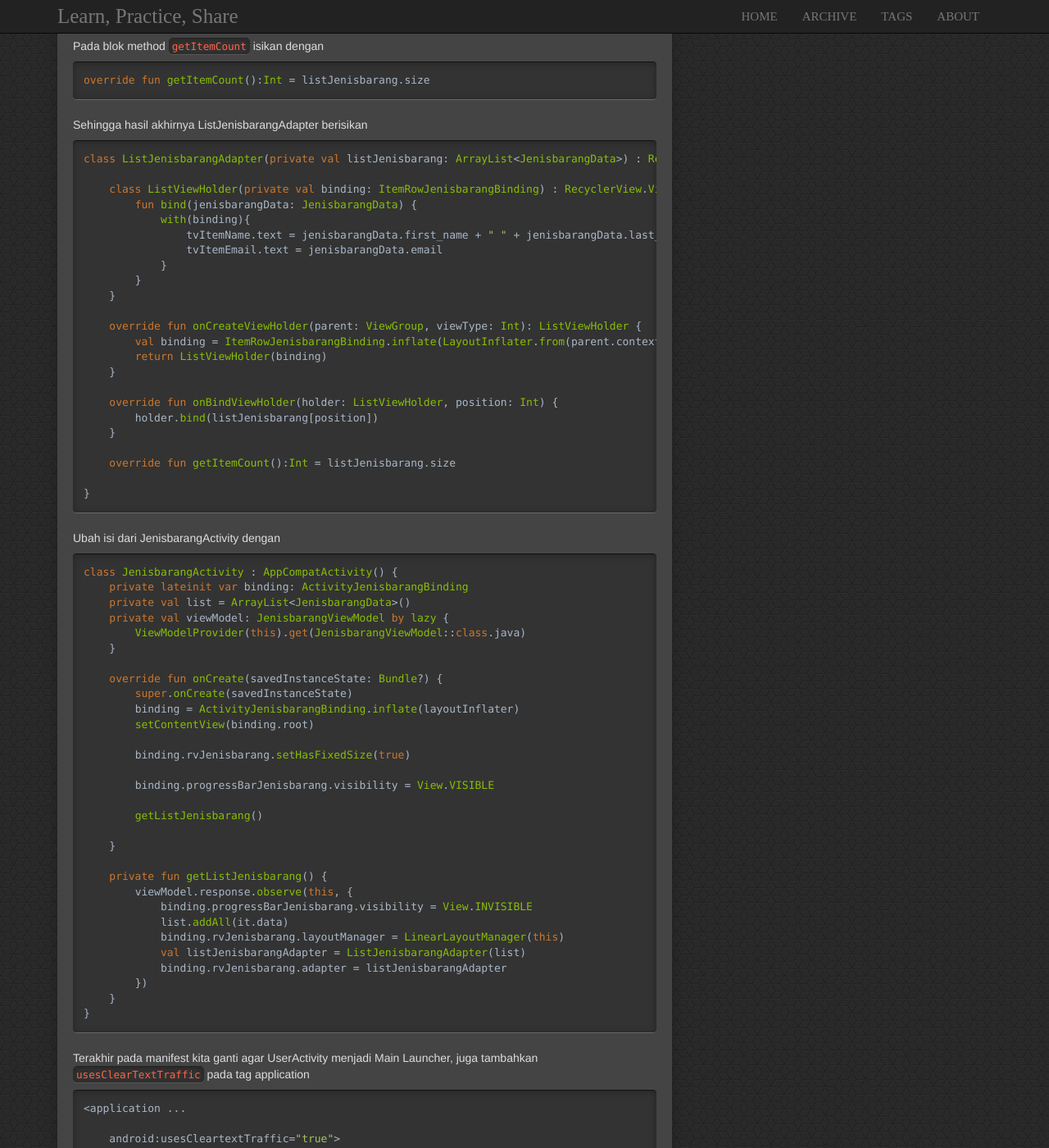
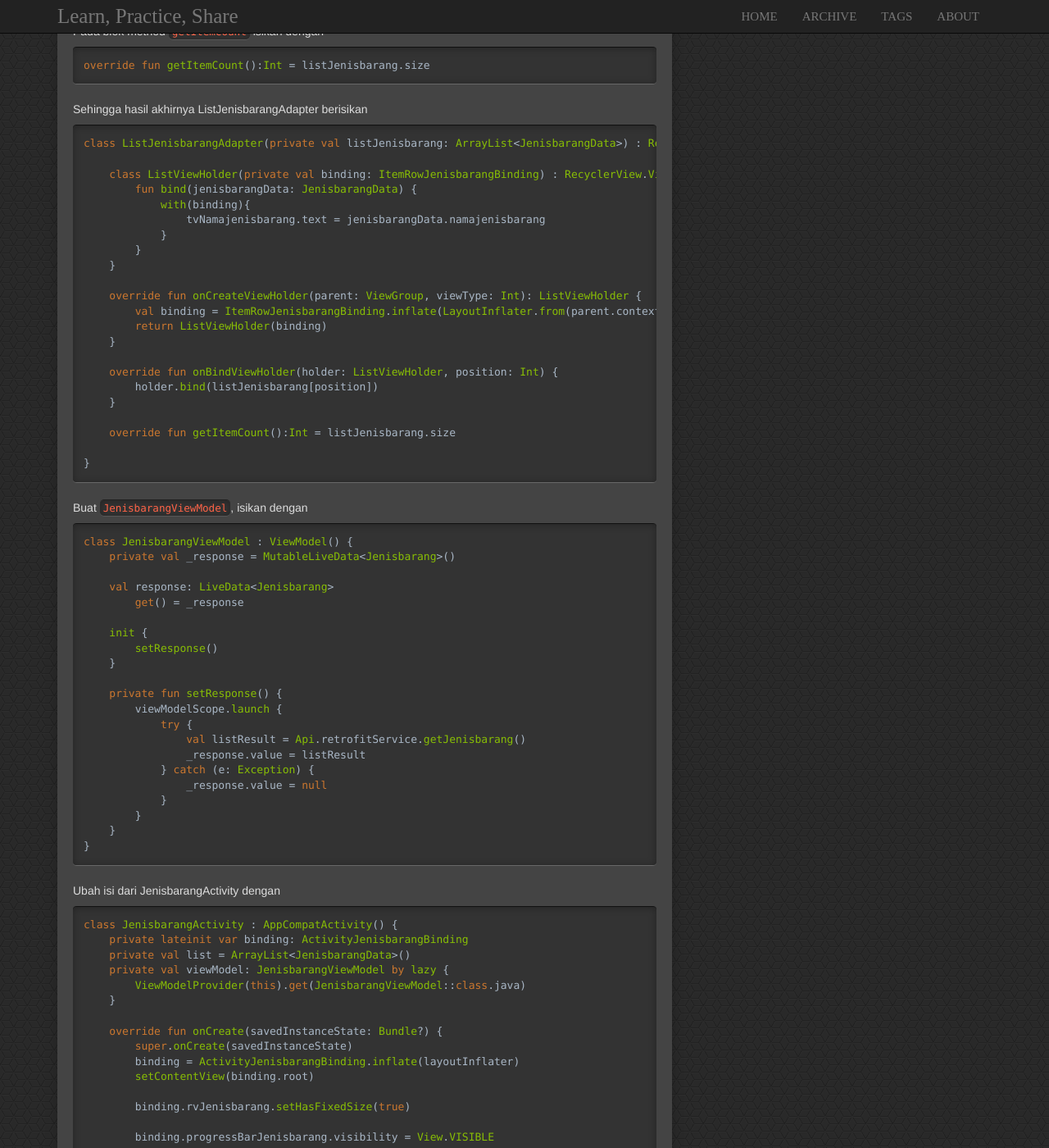
Before and after one commit to mirzayogy/mirzayogy.github.io, a Jekyll site: the page built from _posts/2021-03-06-android-sem7-part4.markdown, in a window 1280 px wide and 1400 px high, scrolled down 5145 px. Shown: the whole window at 82% size. Built offline with Jekyll 4.4.1, drawn with Linux system fonts in a browser that asks for light colours; comment, search, counter and statistics services are not loaded; some of the changed text lies outside the part shown.

Commit message:
tambahan viewmodel

```diff
--- a/_posts/2021-03-06-android-sem7-part4.markdown
+++ b/_posts/2021-03-06-android-sem7-part4.markdown
@@ -210,8 +210,7 @@ Import dan implementasikan semua method yang diminta oleh interface Adapter Recy
 class ListViewHolder(private val binding: ItemRowJenisbarangBinding) : RecyclerView.ViewHolder(binding.root) {
         fun bind(jenisbarangData: JenisbarangData) {
             with(binding){
-                tvItemName.text = jenisbarangData.first_name + " " + jenisbarangData.last_name
-                tvItemEmail.text = jenisbarangData.email
+                tvNamajenisbarang.text = jenisbarangData.namajenisbarang
             }
         }
     }
@@ -248,8 +247,7 @@ class ListJenisbarangAdapter(private val listJenisbarang: ArrayList<JenisbarangD
     class ListViewHolder(private val binding: ItemRowJenisbarangBinding) : RecyclerView.ViewHolder(binding.root) {
         fun bind(jenisbarangData: JenisbarangData) {
             with(binding){
-                tvItemName.text = jenisbarangData.first_name + " " + jenisbarangData.last_name
-                tvItemEmail.text = jenisbarangData.email
+                tvNamajenisbarang.text = jenisbarangData.namajenisbarang
             }
         }
     }
@@ -267,6 +265,33 @@ class ListJenisbarangAdapter(private val listJenisbarang: ArrayList<JenisbarangD
 
 }
 {% endhighlight %}
+
+Buat `JenisbarangViewModel`, isikan dengan
+
+{% highlight  kotlin %}
+class JenisbarangViewModel : ViewModel() {
+    private val _response = MutableLiveData<Jenisbarang>()
+
+    val response: LiveData<Jenisbarang>
+        get() = _response
+
+    init {
+        setResponse()
+    }
+
+    private fun setResponse() {
+        viewModelScope.launch {
+            try {
+                val listResult = Api.retrofitService.getJenisbarang()
+                _response.value = listResult
+            } catch (e: Exception) {
+                _response.value = null
+            }
+        }
+    }
+}
+{% endhighlight %}
+
 
 Ubah isi dari JenisbarangActivity dengan
 
```
Also changed, not shown: 1 other file.
